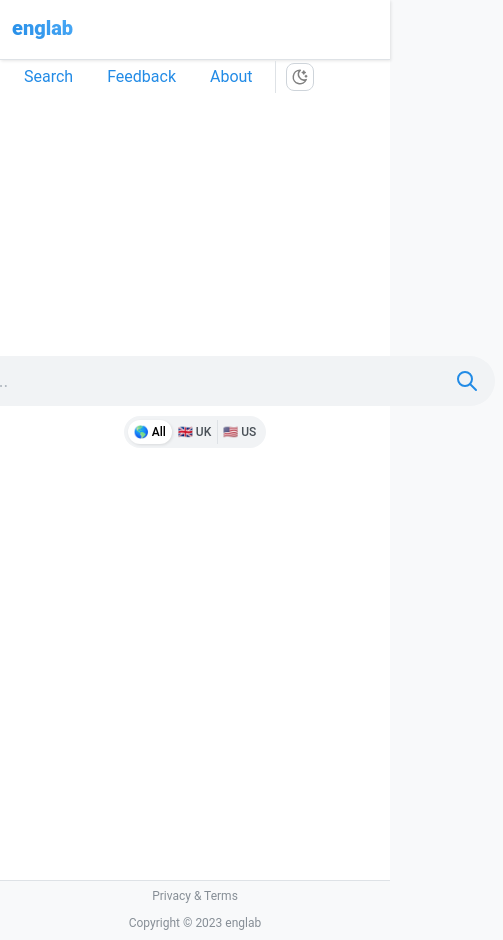
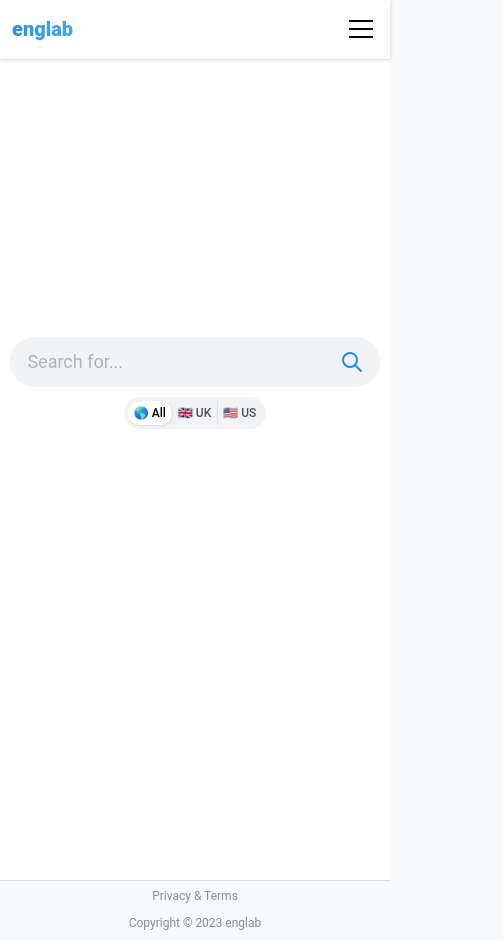
Before and after one commit to englabnet/website, a React (Vite) app: page / in a window 390 px wide. Shown: the whole page, 503 px wide, since content can reach past the window. Built offline with nearby package versions, Linux system fonts and the light colour scheme; what react-google-recaptcha-v3 would draw is missing.

Commit message:
responsive header and search bar

```diff
--- a/src/components/SearchBar.jsx
+++ b/src/components/SearchBar.jsx
@@ -30,11 +30,11 @@ function SearchBar({
   };
 
   return (
-    <Box miw={600} mx="auto">
+    <Box w={600} mx="auto">
       <form onSubmit={form.onSubmit((values) => submitHandler(values))}>
         <Center>
           <Input
-            w="100%"
+            w="95%"
             size="lg"
             variant="filled"
             placeholder="Search for..."
--- a/src/components/header/AppHeader.jsx
+++ b/src/components/header/AppHeader.jsx
@@ -1,10 +1,11 @@
 import React from 'react';
 import {
-  AppShell, Text, Group, useMantineColorScheme, ActionIcon, Divider,
+  AppShell, Text, Group, useMantineColorScheme, ActionIcon, Divider, em, Burger, Drawer, UnstyledButton,
 } from '@mantine/core';
 import { IconMoonStars, IconSun } from '@tabler/icons-react';
 import { Link } from 'react-router-dom';
 import classes from './AppHeader.module.css';
+import { useDisclosure, useMediaQuery } from "@mantine/hooks";
 
 const links = [
   { link: '/', label: 'Search' },
@@ -15,12 +16,15 @@ const links = [
 export default function AppHeader() {
   const { colorScheme, toggleColorScheme } = useMantineColorScheme();
   const dark = colorScheme === 'dark';
+  const isMobile = useMediaQuery(`(max-width: ${em(750)})`);
+  const [menuOpened, menuHandlers] = useDisclosure();
 
   const items = links.map((link) => (
     <Link
       className={classes.link}
       key={link.label}
       to={link.link}
+      onClick={menuHandlers.close}
     >
       {link.label}
     </Link>
@@ -28,6 +32,26 @@ export default function AppHeader() {
 
   return (
     <AppShell.Header p="sm" height="56px" className={classes.header}>
+      <Drawer.Root opened={menuOpened} onClose={menuHandlers.close} position="right">
+        <Drawer.Overlay backgroundOpacity={0.5} blur={4} />
+        <Drawer.Content>
+          <Drawer.Header>
+            <Drawer.Title style={{ fontSize: "x-large" }}>Menu</Drawer.Title>
+            <Drawer.CloseButton />
+          </Drawer.Header>
+          <Drawer.Body style={{ fontSize: "x-large" }}>
+            {items}
+            <UnstyledButton
+              w="100%"
+              className={classes.link}
+              onClick={toggleColorScheme}
+              style={{ fontSize: "x-large" }}
+            >
+              Switch theme
+            </UnstyledButton>
+          </Drawer.Body>
+        </Drawer.Content>
+      </Drawer.Root>
       <Group justify="space-between">
         <Link className={classes.logo} to="/">
           <Text
@@ -39,16 +63,21 @@ export default function AppHeader() {
           </Text>
         </Link>
         <Group gap="xs">
+          {isMobile ?
+            (<Burger opened={menuOpened} onClick={menuHandlers.toggle} aria-label="Toggle navigation" />) :
+            (<>
               {items}
               <Divider orientation="vertical" />
               <ActionIcon
                 variant="default"
                 color="gray"
-            onClick={() => toggleColorScheme()}
+                onClick={toggleColorScheme}
                 title="Toggle color scheme"
               >
                 {dark ? <IconSun size={18} color="gray" /> : <IconMoonStars size={18} color="gray" />}
               </ActionIcon>
+            </>
+          )}
         </Group>
       </Group>
     </AppShell.Header>
--- a/src/pages/MainPage.jsx
+++ b/src/pages/MainPage.jsx
@@ -6,7 +6,7 @@ import { keyframes } from '@emotion/react';
 import SearchBar from '../components/SearchBar';
 
 const searchAnimation = keyframes`
-  from {height: 90%}
+  from {height: 85%}
   to {height: 130px}
 `;
 
@@ -38,7 +38,7 @@ function MainPage() {
           {searchBar}
         </AnimatedCenter>
       ) : (
-        <Center style={{ height: '90%' }}>
+        <Center style={{ height: '85%' }}>
           {searchBar}
         </Center>
       )}
```
Lines whose indentation alone changed are shown as unchanged.
